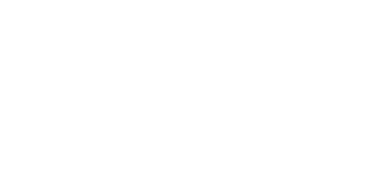
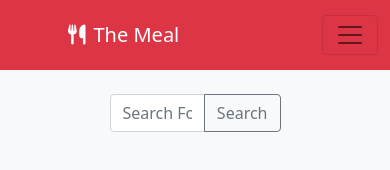
Before and after one commit to SadiaMou007/The-Meal, a plain HTML site: page index.html in a window 390 px wide. Drawn offline with nearby package versions, Linux system fonts and the light colour scheme.

Commit message:
search bar add

```diff
--- /dev/null
+++ b/css/style.css
@@ -0,0 +1,9 @@
+.mnav {
+  height: 70px;
+}
+body {
+  font-family: "Poppins", sans-serif;
+  margin: 0;
+  padding: 0;
+  overflow-x: hidden;
+}
--- a/index.html
+++ b/index.html
@@ -6,10 +6,74 @@
     <meta name="viewport" content="width=device-width, initial-scale=1.0" />
     <title>The Meal</title>
     <!-- stylesheet -->
+    <link rel="stylesheet" href="css/style.css" />
+    <!-- font awsome -->
+    <script
+      src="https://kit.fontawesome.com/a4a8ce0daf.js"
+      crossorigin="anonymous"
+    ></script>
+    <!-- google font -->
+    <link rel="preconnect" href="https://fonts.googleapis.com" />
+    <link rel="preconnect" href="https://fonts.gstatic.com" crossorigin />
+    <link
+      href="https://fonts.googleapis.com/css2?family=Poppins:ital,wght@0,100;0,200;0,400;1,100&display=swap"
+      rel="stylesheet"
+    />
     <!-- bootstrap -->
+    <link
+      href="https://cdn.jsdelivr.net/npm/bootstrap@5.1.3/dist/css/bootstrap.min.css"
+      rel="stylesheet"
+      integrity="sha384-1BmE4kWBq78iYhFldvKuhfTAU6auU8tT94WrHftjDbrCEXSU1oBoqyl2QvZ6jIW3"
+      crossorigin="anonymous"
+    />
   </head>
-  <body>
+  <body class="bg-light">
+    <header>
+      <nav class="navbar navbar-expand-lg navbar-light bg-danger mnav">
+        <div class="container-fluid">
+          <a class="navbar-brand text-white ms-5" href="#"
+            ><i class="fa-solid fa-utensils mx-2"></i>The Meal</a
+          >
+          <button
+            class="navbar-toggler"
+            type="button"
+            data-bs-toggle="collapse"
+            data-bs-target="#navbarNavAltMarkup"
+            aria-controls="navbarNavAltMarkup"
+            aria-expanded="false"
+            aria-label="Toggle navigation"
+          >
+            <span class="navbar-toggler-icon"></span>
+          </button>
+          <div class="collapse navbar-collapse" id="navbarNavAltMarkup">
+            <div class="navbar-nav ms-auto me-5">
+              <a class="nav-link active text-white" aria-current="page" href="#"
+                >Home</a
+              >
+              <a class="nav-link text-white" href="#">Features</a>
+            </div>
+          </div>
+        </div>
+      </nav>
+    </header>
+    <section class="container mt-4 w-50">
+      <div class="input-group">
+        <input
+          type="text"
+          class="form-control"
+          placeholder="Search Food;s"
+          aria-label="Recipient's username with two button addons"
+        />
+        <button class="btn btn-outline-secondary" type="button">Search</button>
+      </div>
+    </section>
     <!-- bootstrap script -->
+    <script
+      src="https://cdn.jsdelivr.net/npm/bootstrap@5.1.3/dist/js/bootstrap.bundle.min.js"
+      integrity="sha384-ka7Sk0Gln4gmtz2MlQnikT1wXgYsOg+OMhuP+IlRH9sENBO0LRn5q+8nbTov4+1p"
+      crossorigin="anonymous"
+    ></script>
     <!-- script -->
+    <script src="js/app.js"></script>
   </body>
 </html>
```
Also changed, not shown: js/app.js (added).
